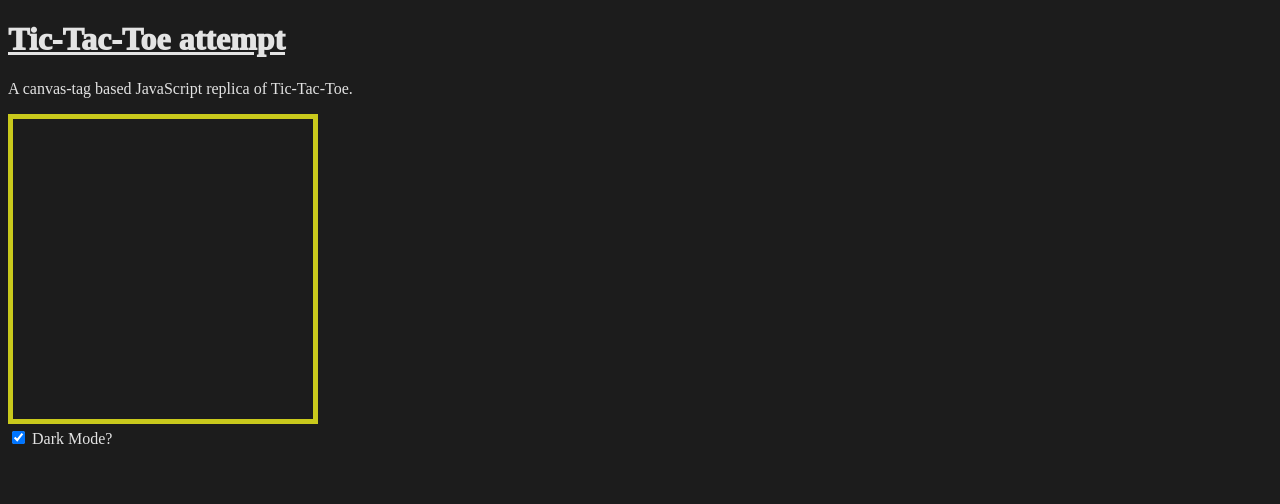
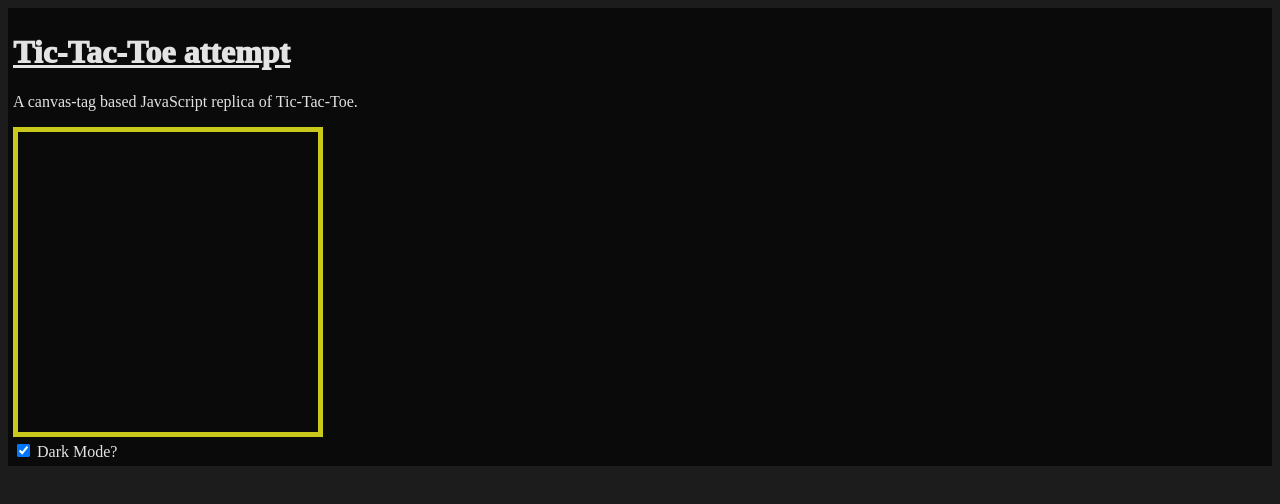
Before and after one commit to PYJS123/Tic-Tac-Toe-attempt, a plain HTML site: page index.html in a window 1280 px wide. Drawn offline with Linux system fonts and the light colour scheme.

Commit message:
Regular Update

```diff
--- a/style.css
+++ b/style.css
@@ -12,6 +12,11 @@ html {
   background-color: rgb(28, 28, 28);
 }
 
+body {
+  background-color: rgb(10, 10, 10);
+  padding: 5px;
+}
+
 .header {
   text-decoration: underline;
   font-weight: 999;
```
